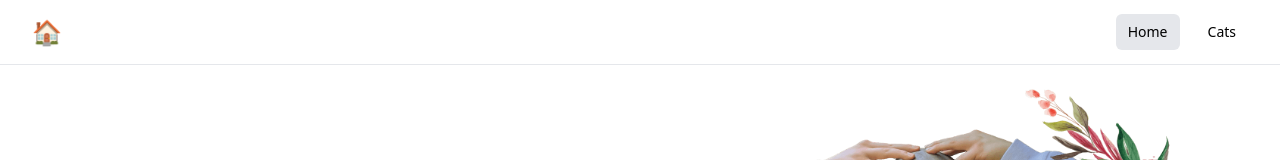
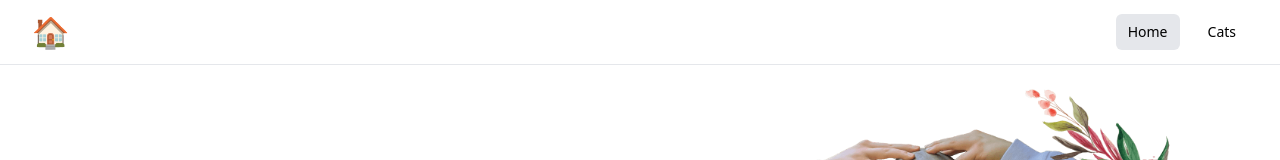
Before and after one commit to achristmascarl/carl.so, a Next.js app: page / in a window 1280 px wide. Shown: the top 160 px of the page. Built offline with nearby package versions, Linux system fonts and the light colour scheme.

Commit message:
Increase icon font-size

```diff
--- a/src/components/Layout.js
+++ b/src/components/Layout.js
@@ -76,7 +76,7 @@ export default function Layout({ children, home, cats, icon }) {
                 >
                   <text
                     className={c(
-                      'text-2xl'
+                      'text-3xl'
                     )}
                   >
                     { icon }
```
